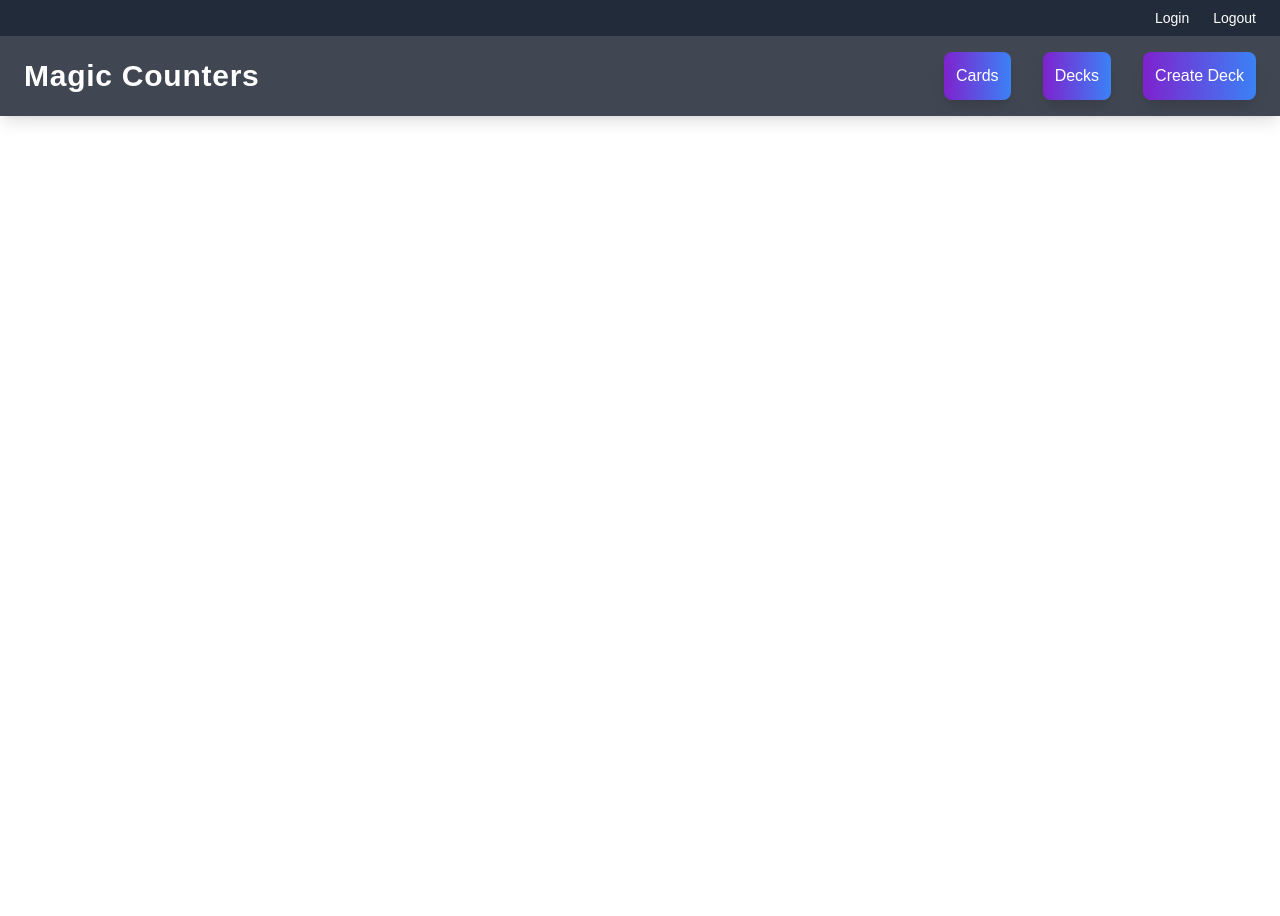
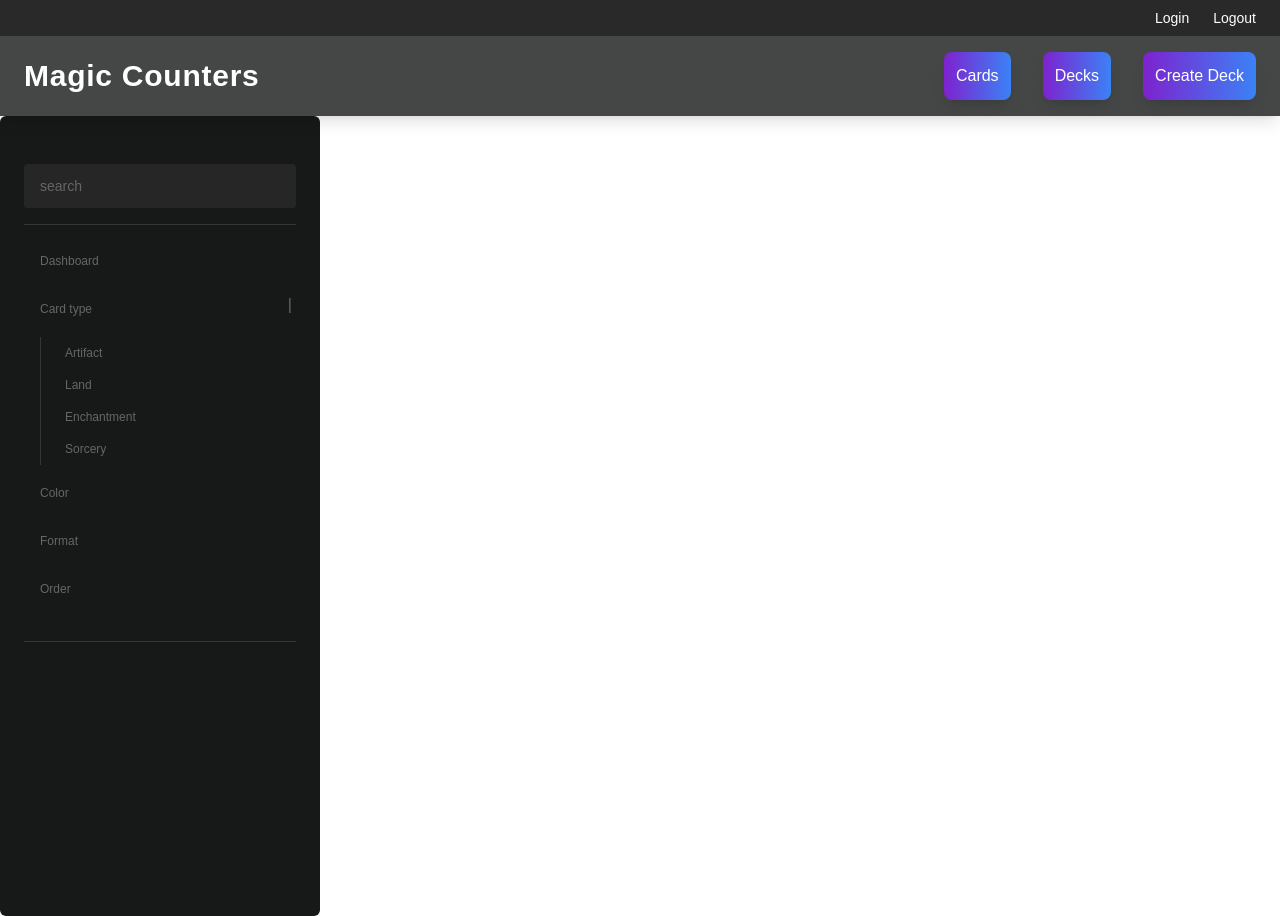
Before and after one commit to BenjaminBaigorria/Magic-counters-NextJs, a Next.js app: page / in a window 1280 px wide. Before the commit the page ends 800 px from the top, so only its background shows below. Built offline with nearby package versions, Linux system fonts and the light colour scheme.

Commit message:
Sidebar component added, css tailwind

```diff
--- a/src/app/page.jsx
+++ b/src/app/page.jsx
@@ -1,9 +1,9 @@
-
+import SideBarHome from "@/components/SideBarHome";
 
 export default function Home() {
   return (
     <div>
-      <h1></h1>
+      <SideBarHome/>
     </div>
   );
 }
--- /dev/null
+++ b/src/components/SideBarHome.jsx
@@ -0,0 +1,61 @@
+export default function SideBarHome() {
+
+    return (
+        <div className="w-80 h-screen bg-gray-900 rounded-md">
+            <div className="px-6 pt-8">
+                <div className="flex items-center justify-between"></div>
+
+            </div>
+            <div className="px-6 pt-4">
+                <input type="text" placeholder="search" className="w-full rounded px-4 py-3 text-sm font-light bg-gray-800 text-gray-300 placeholder-gray-500" />
+            </div>
+            <div className="px-6 pt-4">
+                <hr className="border-gray-700" />
+            </div>
+            <div className="px-6 pt-4">
+                <ul className="flex flex-col space-y-2">
+                    <li className="relative text-gray-500 hover:text-white">
+                        <a className="inline-block w-full px-4 py-3 hover:bg-gray-800 text-xs rounded" href="/">Dashboard</a>
+                    </li>
+                    <li>
+                        <div className="relative text-gray-500 hover:text-white flex justify-between">
+                            <div className="flex items-center w-full">
+                                <a className="inline-block w-full px-4 py-3 hover:bg-gray-800 text-xs rounded" href="/">Card type</a>
+                            </div>
+                            <button className="absolute right-0 p-1 flex items-center">|</button>
+                        </div>
+                        <div className="pt-2 pl-4">
+                            <ul className=" flex flex-col pl-2 text-gray-500 border-l border-gray-700">
+                                <li>
+                                    <a className="inline-block w-full px-4 py-2 text-xs rounded hover:bg-gray-800  hover:text-white" href="/">Artifact</a>
+                                </li>
+                                <li>
+                                    <a className="inline-block w-full px-4 py-2 text-xs rounded hover:bg-gray-800 hover:text-white " href="/">Land</a>
+                                </li>
+                                <li>
+                                    <a className="inline-block w-full px-4 py-2 text-xs rounded hover:bg-gray-800 hover:text-white" href="/">Enchantment</a>
+                                </li>
+                                <li>
+                                    <a className="inline-block w-full px-4 py-2 text-xs rounded hover:bg-gray-800 hover:text-white" href="/">Sorcery</a>
+                                </li>
+                            </ul>
+                        </div>
+                    </li>
+                    <li className="relative text-gray-500 hover:text-white">
+                        <a className="inline-block w-full px-4 py-3 hover:bg-gray-800 text-xs rounded" href="/">Color</a>
+                    </li>
+                    <li className="relative text-gray-500 hover:text-white">
+                        <a className="inline-block w-full px-4 py-3 hover:bg-gray-800 text-xs rounded" href="/">Format</a>
+                    </li>
+                    <li className="relative text-gray-500 hover:text-white">
+                        <a className="inline-block w-full px-4 py-3 hover:bg-gray-800 text-xs rounded" href="/">Order</a>
+                    </li>
+                </ul>
+            </div>
+            <div className="px-6 pt-8">
+                <hr className="border-gray-700"/>
+            </div>
+        </div>
+    )
+
+}
--- a/tailwind.config.mjs
+++ b/tailwind.config.mjs
@@ -10,6 +10,13 @@ export default {
       colors: {
         background: "var(--background)",
         foreground: "var(--foreground)",
+        gray:{
+          400: " #969798",
+          500: " #666666",
+          700: " #353535",
+          800: " #262626",
+          900: " #171818"
+        }
       },
     },
   },
```
